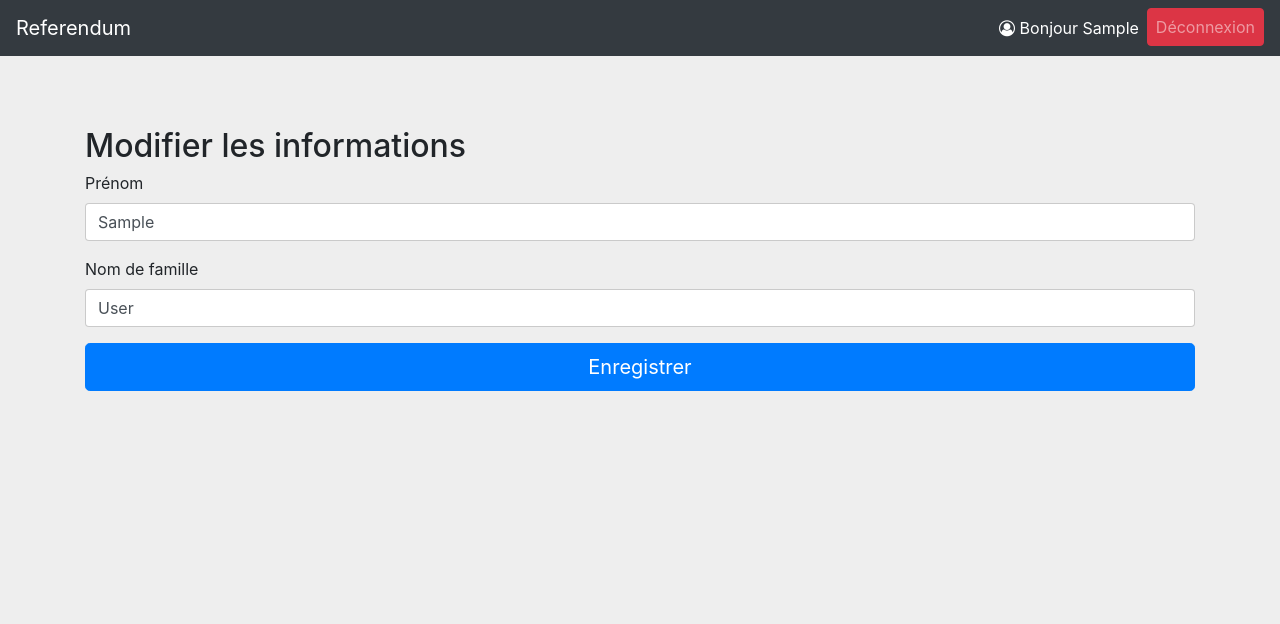
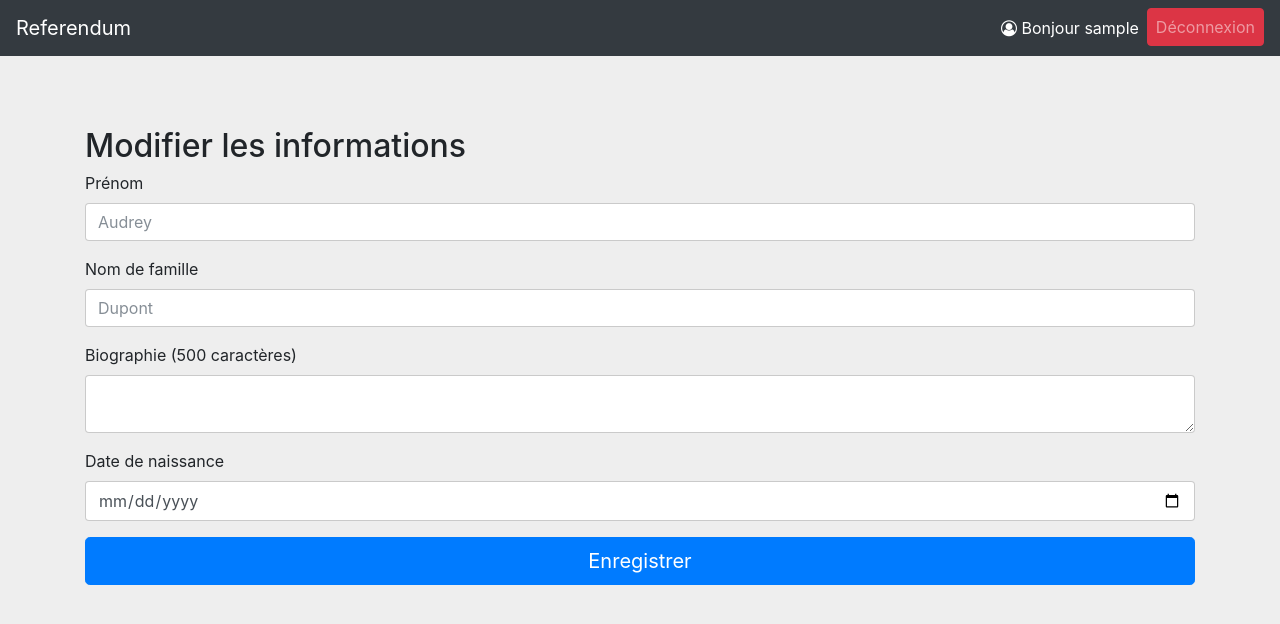
Before and after one commit to achntrl/referendum, a Django app: page /me in a window 1280 px wide. Shown: the top 624 px of the page. Run offline with Django 3.2, Linux system fonts and the light colour scheme; the visitor is signed in with stand-in values (Sample User, id 1); some libraries are stand-ins or nearby versions.

Commit message:
create user profile

```diff
--- a/core/forms.py
+++ b/core/forms.py
@@ -1,8 +1,10 @@
 from django import forms
 from django.contrib.auth import get_user_model
-from django.contrib.auth.forms import UserCreationForm, UserChangeForm
+from django.contrib.auth.forms import UserCreationForm
 
 from registration.forms import RegistrationForm
+
+from core.models import UserProfile
 
 
 class CustomUserCreationForm(RegistrationForm):
@@ -14,7 +16,7 @@ class CustomUserCreationForm(RegistrationForm):
 
     def save(self, commit=True):
         user = super(RegistrationForm, self).save(commit=False)
-        user.email = self.cleaned_data["email"]
+        user.email = self.cleaned_data["email"].lower()
         if commit:
             user.save()
         return user
@@ -22,5 +24,5 @@ class CustomUserCreationForm(RegistrationForm):
 
 class AccountProfileForm(forms.ModelForm):
     class Meta:
-        model = get_user_model()
-        fields = ['first_name', 'last_name']
+        model = UserProfile
+        fields = ['first_name', 'last_name', 'bio', 'birth_date']
--- a/core/models.py
+++ b/core/models.py
@@ -1,5 +1,7 @@
 from django.contrib.auth.models import AbstractUser
 from django.db import models
+from django.db.models.signals import post_save
+from django.dispatch import receiver
 from django.utils.translation import ugettext_lazy as _
 
 
@@ -11,3 +13,23 @@ class User(AbstractUser):
 
     def get_email(self):
         return self.email
+
+
+class UserProfile(models.Model):
+    user = models.OneToOneField(User, on_delete=models.CASCADE, primary_key=True, related_name='profile')
+    bio = models.TextField(max_length=500, blank=True)
+    birth_date = models.DateField(null=True)
+    first_name = models.CharField(_('first name'), max_length=60, blank=True)
+    last_name = models.CharField(_('last name'), max_length=60, blank=True)
+
+
+
+@receiver(post_save, sender=User)
+def create_user_profile(sender, instance, created, **kwargs):
+    if created:
+        UserProfile.objects.create(user=instance)
+
+
+@receiver(post_save, sender=User)
+def save_user_profile(sender, instance, **kwargs):
+    instance.profile.save()
--- a/core/templates/account/user_details.html
+++ b/core/templates/account/user_details.html
@@ -12,19 +12,37 @@
                 id="id_first_name"
                 class="form-control"
                 placeholder="Audrey"
-                value="{{ user.first_name }}"
-            >
+                value="{{ user.profile.first_name }}"
+            />
         </div>
         <div class="form-group">
             <label for="id_last_name">Nom de famille</label>
             <input
-                type="last_name"
+                type="text"
                 name="last_name"
                 id="id_last_name"
                 class="form-control"
                 placeholder="Dupont"
-                value="{{ user.last_name }}"
-            >
+                value="{{ user.profile.last_name }}"
+            />
+        </div>
+        <div class="form-group">
+            <label for="id_bio">Biographie (500 caractères)</label>
+            <textarea
+                    name="bio"
+                    id="id_bio"
+                    class="form-control"
+            >{{ user.profile.bio }}</textarea>
+        </div>
+        <div class="form-group">
+            <label for="id_birth_date">Date de naissance</label>
+            <input
+                    type="date"
+                    name="birth_date"
+                    id="id_birth_date"
+                    class="form-control"
+                    value="{{ user.profile.birth_date|date:'Y-m-d' }}"
+            />
         </div>
         <input class="btn btn-lg btn-primary btn-block" type="submit" value="Enregistrer"></input>
         <input type="hidden" name="next" value="{{ next }}" />
--- a/core/views.py
+++ b/core/views.py
@@ -8,7 +8,7 @@ from core.forms import AccountProfileForm
 def me(request):
     if request.method == 'POST':
         # create a form instance and populate it with data from the request:
-        form = AccountProfileForm(request.POST, instance=request.user)
+        form = AccountProfileForm(request.POST, instance=request.user.profile)
         if form.is_valid():
             form.save()
     else:
--- a/templates/navbar.html
+++ b/templates/navbar.html
@@ -11,7 +11,7 @@
                 <li class="nav-item active">
                     <a class="nav-link" href="{% url 'user_details' %}">
                         <i class="fa fa-user-circle-o" aria-hidden="true"></i> Bonjour
-                        {% if user.first_name %} {{ user.first_name }} {% else %} {{ user.username }} {% endif %}
+                        {% if user.profile.first_name %} {{ user.profile.first_name }} {% else %} {{ user.username }} {% endif %}
                     </a>
                 </li>
                 <li>
```
Also changed, not shown: core/admin.py (+14 -2 lines), core/migrations/0003_auto_20171007_1716_squashed_0006_auto_20171008_1228.py (added), core/migrations/0004_auto_20171008_1409.py (added).
